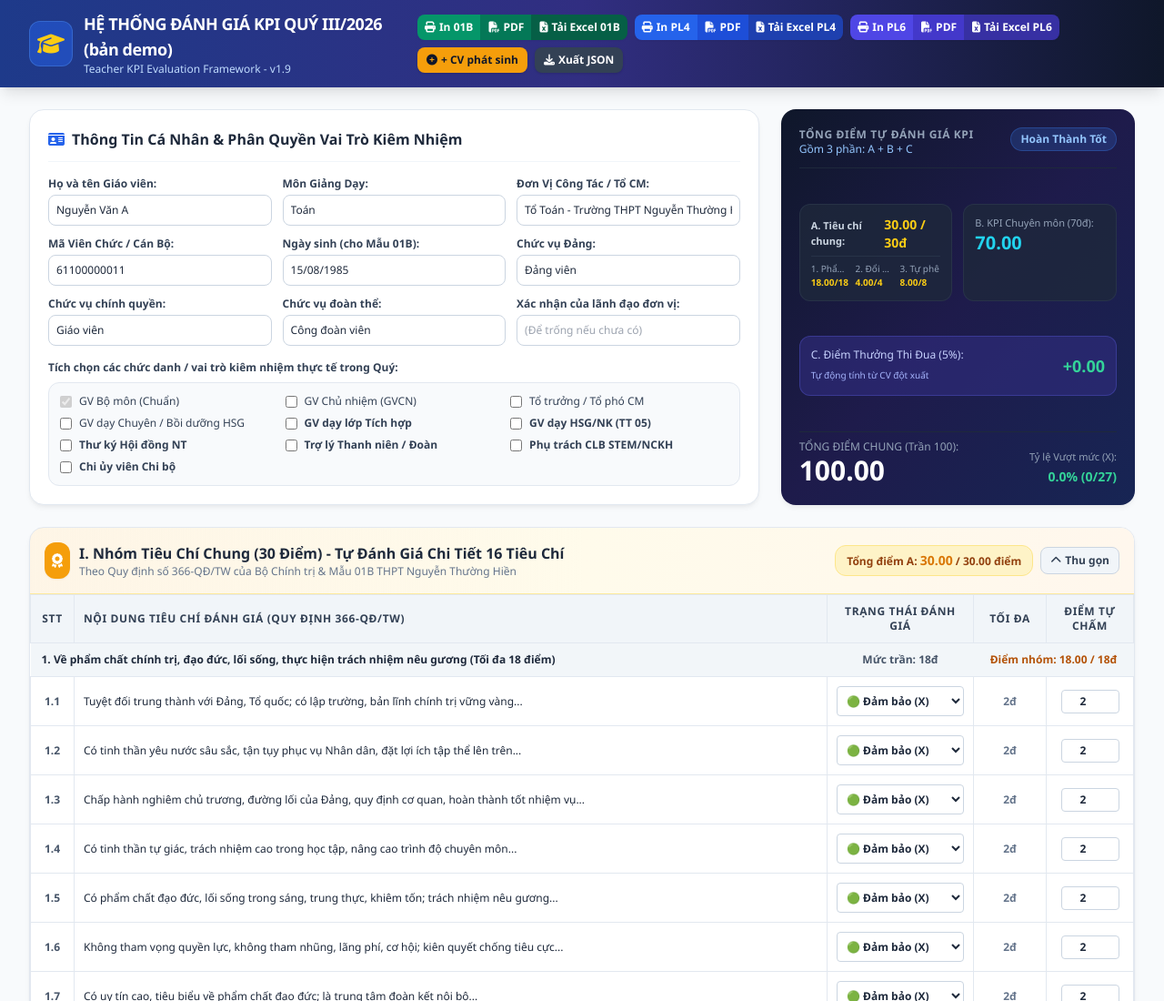
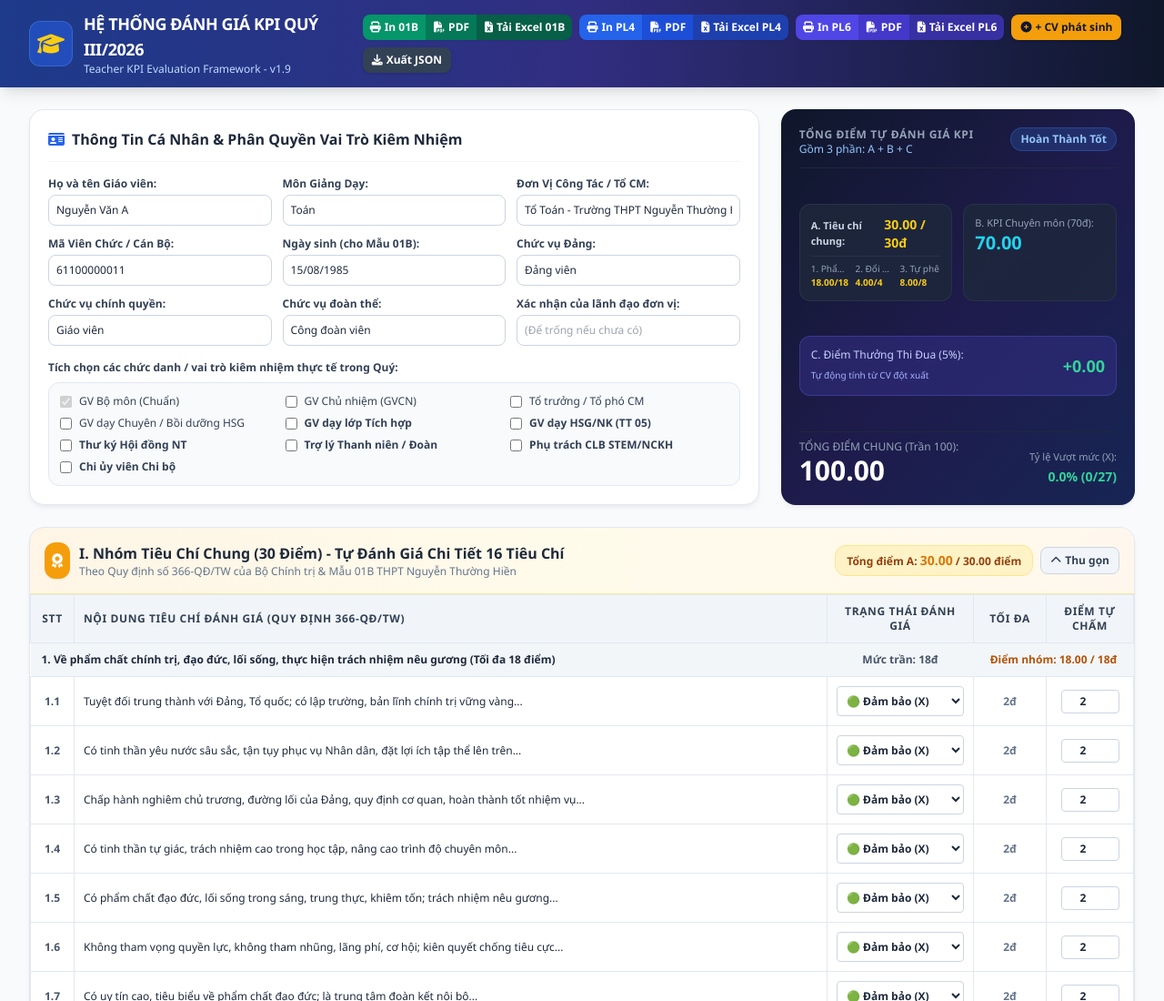
Before and after one commit to tdngoc11/integra-kpi-app, a plain HTML site: page KPI_NTH_Quy3_2026_GV_N1.html in a window 1280 px wide. Shown: the top 1100 px of the page at 91% size. Drawn offline with nearby package versions, Linux system fonts and the light colour scheme.

Commit message:
Update KPI_NTH_Quy3_2026_GV_N1.html

```diff
--- a/KPI_NTH_Quy3_2026_GV_N1.html
+++ b/KPI_NTH_Quy3_2026_GV_N1.html
@@ -79,7 +79,7 @@
                     <i class="fa-solid fa-graduation-cap text-2xl text-yellow-400"></i>
                 </div>
                 <div>
-                    <h1 class="text-lg font-bold tracking-tight">HỆ THỐNG ĐÁNH GIÁ KPI QUÝ III/2026 (bản demo)</h1>
+                    <h1 class="text-lg font-bold tracking-tight">HỆ THỐNG ĐÁNH GIÁ KPI QUÝ III/2026</h1>
                     <p class="text-xs text-blue-200 font-medium">Teacher KPI Evaluation Framework - v1.9</p>
                 </div>
             </div>
```
